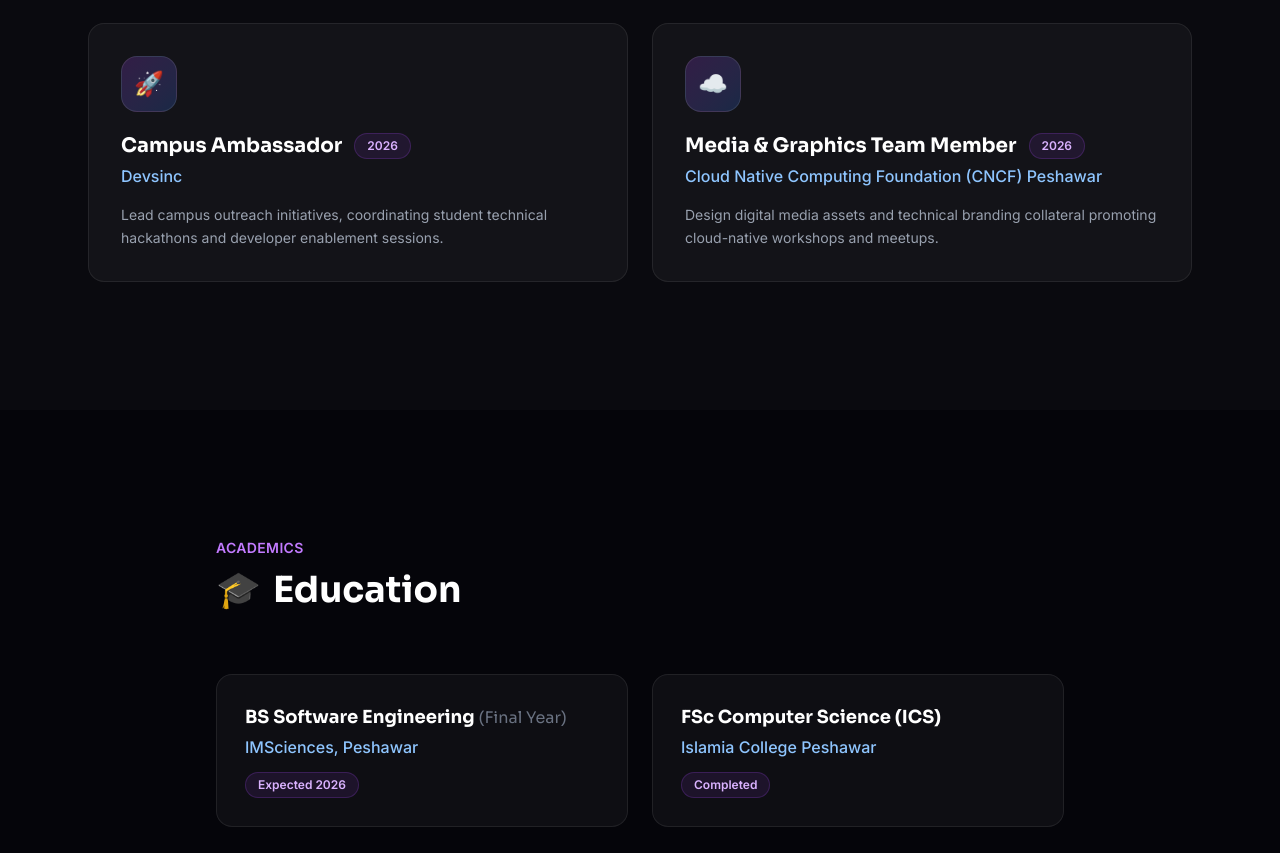
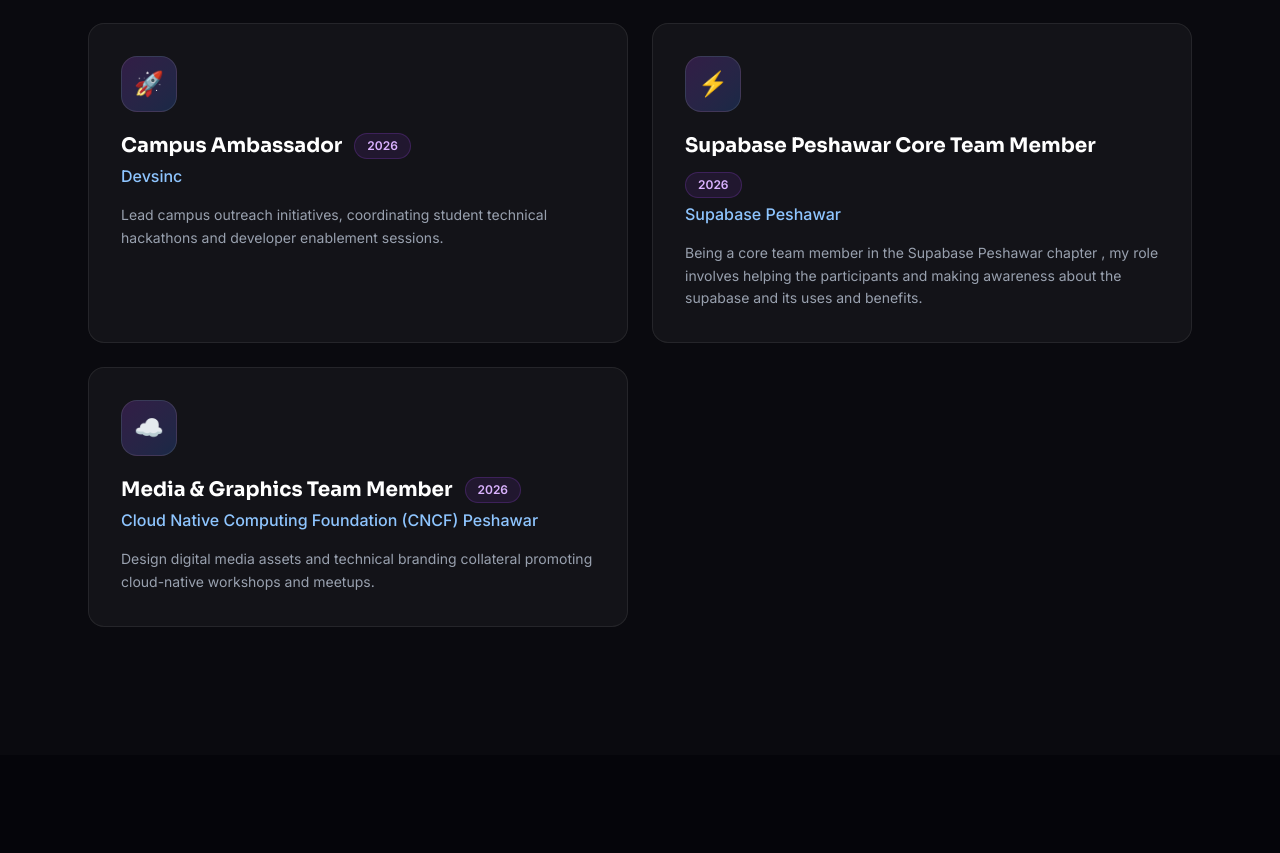
Before and after one commit to SahilSajjadOfficial/PersonalPortfolio, a React (Vite) app: page / in a window 1280 px wide. Shown: the part 5480-6333 px from the top of the page. Built offline with nearby package versions, Linux system fonts and the light colour scheme.

Commit message:
Supabase Added to Leadership

```diff
--- a/src/Leadership.jsx
+++ b/src/Leadership.jsx
@@ -8,6 +8,13 @@
     org: 'Devsinc',
     period: '2026',
     description: 'Lead campus outreach initiatives, coordinating student technical hackathons and developer enablement sessions.',
+  },
+  {
+    icon: '⚡',
+    title: 'Supabase Peshawar Core Team Member',
+    org: 'Supabase Peshawar',
+    period: '2026',
+    description: 'Being a core team member in the Supabase Peshawar chapter , my role involves helping the participants and making awareness about the supabase and its uses and benefits.',
   },
   {
     icon: '☁️',
```
